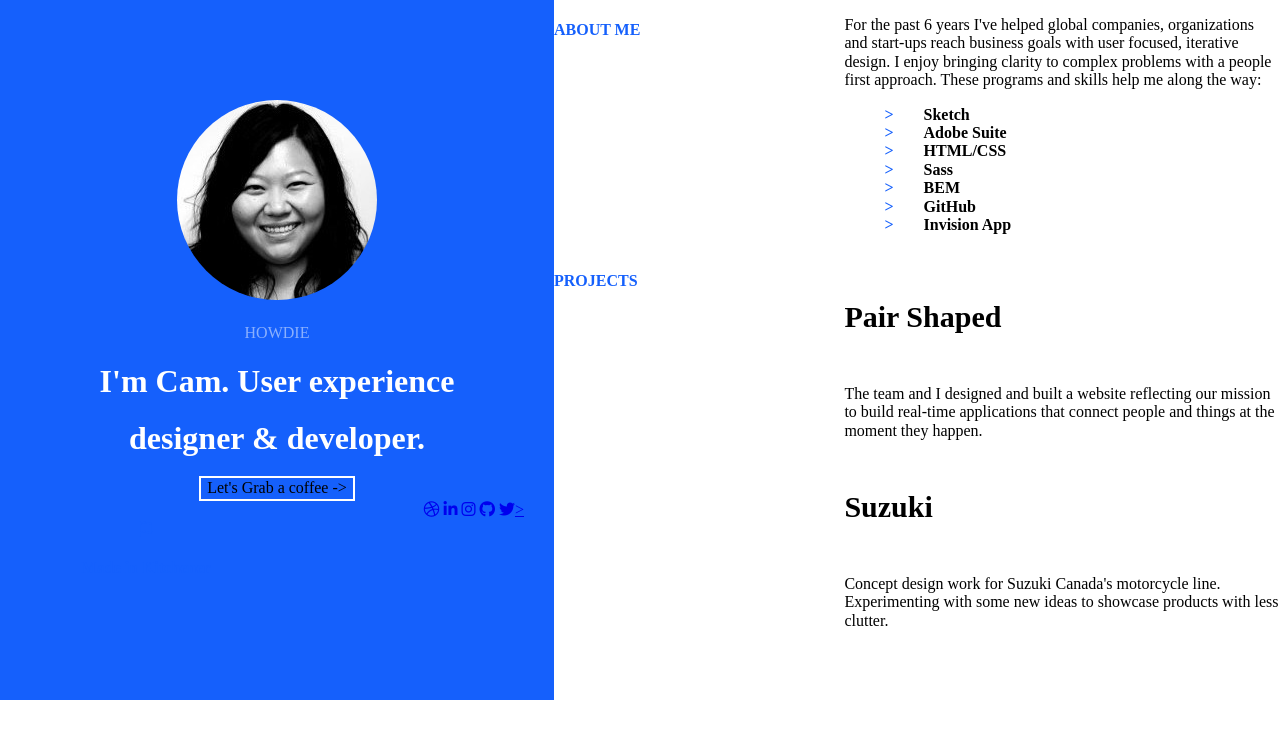
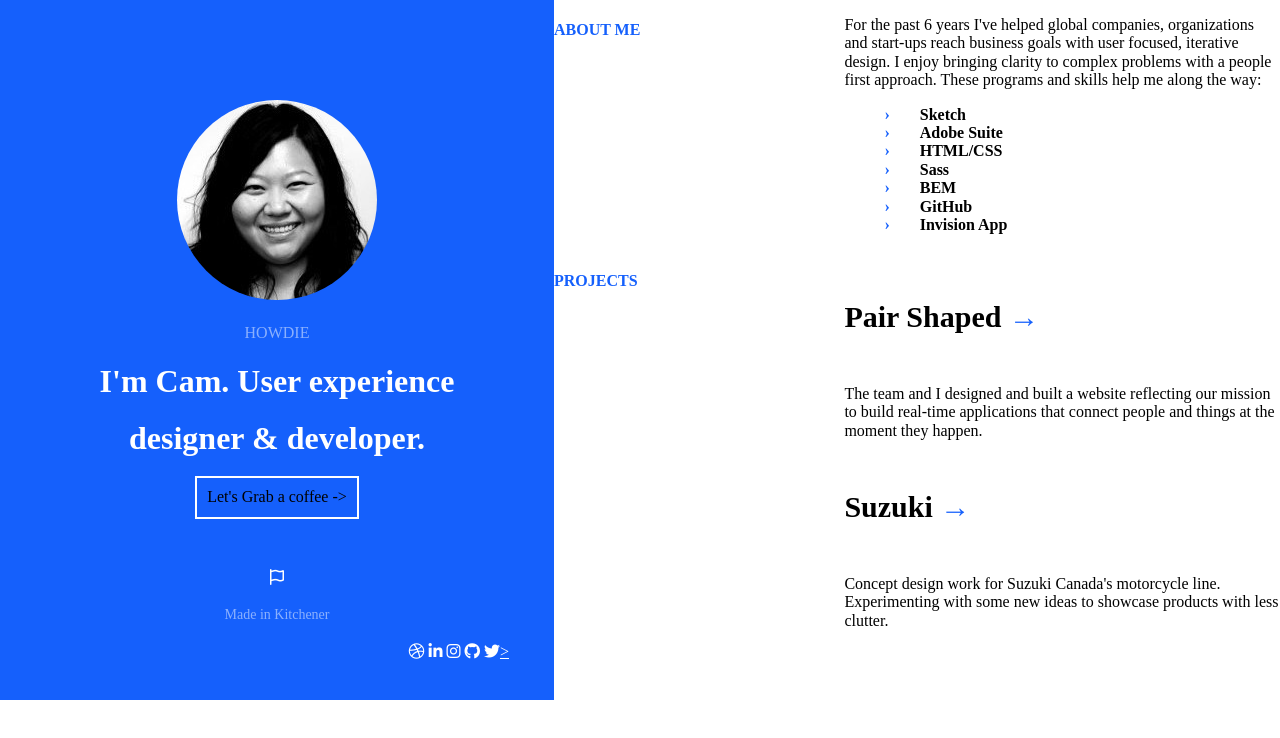
Before and after one commit to thoughtsofmi/w2d1-recreate-responsive-blog, a plain HTML site: page index.html in a window 1280 px wide. Drawn offline with nearby package versions, Linux system fonts and the light colour scheme.

Commit message:
added some more tags and styling

```diff
--- a/css/global.css
+++ b/css/global.css
@@ -7,12 +7,21 @@ header {
     color: white;
 
 }
+span.bblue {
+    color:#1560FC;
+}
+h5 {
+    font-size: 40px;
+}
 .row {
     display:flex;
     flex-direction: row;
 }
 .row-inline {
-    flex-direction: row;
+    flex-direction: column;
+}
+.leftbar {
+    float:left;
 }
 .col {
     flex: 1;
@@ -37,7 +46,17 @@ header img {
 button {
     background-color: transparent;
      border: 2px solid white;
-     font-color: white;
+     font-color:#ffffff;
+     margin-bottom: 50px;
+     padding: 10px;
+ }
+ .madein {
+     font-size: 14px;
+     color: #ffffff;
+     opacity: .5;
+ }
+ a {
+     color: white;
  }
 h4 {
      color:#1560FC;
--- a/index.html
+++ b/index.html
@@ -9,14 +9,13 @@
   <script src="https://use.fontawesome.com/1b7e1608c5.js"></script>
   <link rel="stylesheet" type="text/css" href="https://cdnjs.cloudflare.com/ajax/libs/normalize/4.2.0/normalize.min.css" />
   <link rel="stylesheet" type="text/css" href="css/global.css" />
-    <link rel="stylesheet" type="text/css" href="css/global2.css"
+  <link rel="stylesheet" type="text/css" href="css/global2.css" />
 </head>
 
 <body>
 
   <section class="row">
     <header class="col blue col-2">
-    <div class="col-1">
       <div><img src="./img/square.jpg"  alt="photo" /></div>
       <p class="trans">HOWDIE</p>
       <h1>I'm Cam. User experience</h1>
@@ -24,17 +23,17 @@
       <button>Let's Grab a coffee           -></button>
       <div id="navbar" class=" row row-inline">
         <div class="col leftbar">
-              <h4><i class="fa fa-flag-o" aria-hidden="true"></i></h4>
-              <h4>Made in Kitchener</h4>
+          <div> <a href="#"><i class="fa fa-flag-o" aria-hidden="true"></i></a>
+            <p class="madein">Made in Kitchener</p>
           </div>
           <div class="col rightbar col_right">
             <a href="#"><i class="fa fa-dribbble" aria-hidden="true"></i></a>
-            <a href="#"><i class="fa fa-linkedin" aria-hidden="true"></i></i></a>
+            <a href="#"><i class="fa fa-linkedin" aria-hidden="true"></i></a>
             <a href="#"><i class="fa fa-instagram" aria-hidden="true"></i></a>
 
             <a href="#"><i class="fa fa-github" aria-hidden="true"></i></a>
             <a href="#"><i class="fa fa-twitter" aria-hidden="true"></i>></a>
-
+          </div>
         </div> <!-- for icons-->
       </div> <!-- for nav-->
     </header> <!-- header for blue background-->
@@ -48,13 +47,13 @@
         <h4 class="rndt">ABOUT ME</h4>
         <p> For the past 6 years I've helped global companies, organizations and start-ups reach business goals with user focused, iterative design.  I enjoy bringing clarity to complex problems with a people first approach.  These programs and skills help me along the way:</p>
         <ul>
-          <li><span>></span>Sketch</li>
-          <li><span>></span>Adobe Suite</li>
-          <li><span>></span>HTML/CSS</li>
-          <li><span>></span>Sass</li>
-          <li><span>></span>BEM</li>
-          <li><span>></span>GitHub</li>
-          <li><span>></span>Invision App</li>
+          <li><span>&rsaquo;</span>Sketch</li>
+          <li><span>&rsaquo;</span>Adobe Suite</li>
+          <li><span>&rsaquo;</span>HTML/CSS</li>
+          <li><span>&rsaquo;</span>Sass</li>
+          <li><span>&rsaquo;</span>BEM</li>
+          <li><span>&rsaquo;</span>GitHub</li>
+          <li><span>&rsaquo;</span>Invision App</li>
         </ul>
       </div> <!--about me paragraph closing div-->
     </div> <!-- upper box close out div-->
@@ -63,11 +62,11 @@
         <h4 class="left_box_name">PROJECTS</h4></div>
         <div class="lower_box_right">
           <h4 class="rndt">PROJECTS</h4>
-        <h5 class="project_names">Pair Shaped</h5>
+          <h5 class="project_names">Pair Shaped    <span class="bblue">&rarr;</span></h5>
           <p>
             The team and I designed and built a website reflecting our mission to build real-time applications that connect people and things at the moment they happen.
           </p>
-       <h5 class="project_names">Suzuki</h5>
+          <h5 class="project_names">Suzuki     <span class="bblue">&rarr;</span></h5>
           <p>Concept design work for Suzuki Canada's motorcycle line.  Experimenting with some new ideas to showcase products with less clutter.</p>
         </div>
       </div> <!--lower box right closing div-->
```
Lines whose indentation alone changed are shown as unchanged.
